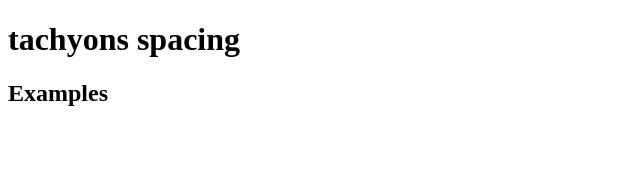
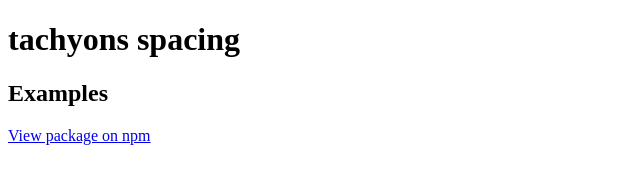
Before and after one commit to tachyons-css/tachyons-spacing, a website: page index.html in a window 1280 px wide. Shown: the whole page, without its empty margins (0-640 px from the left). Drawn offline with Linux system fonts and the light colour scheme.

Commit message:
Adding link to npm module

```diff
--- a/index.html
+++ b/index.html
@@ -13,5 +13,6 @@
   <body>
     <h1>tachyons spacing</h1>
     <h2>Examples</h2>
+    <a href="http://npmjs.org/package/tachyons-spacing" title="tachyons-spacing">View package on npm</a>
   </body>
 </html>
```
